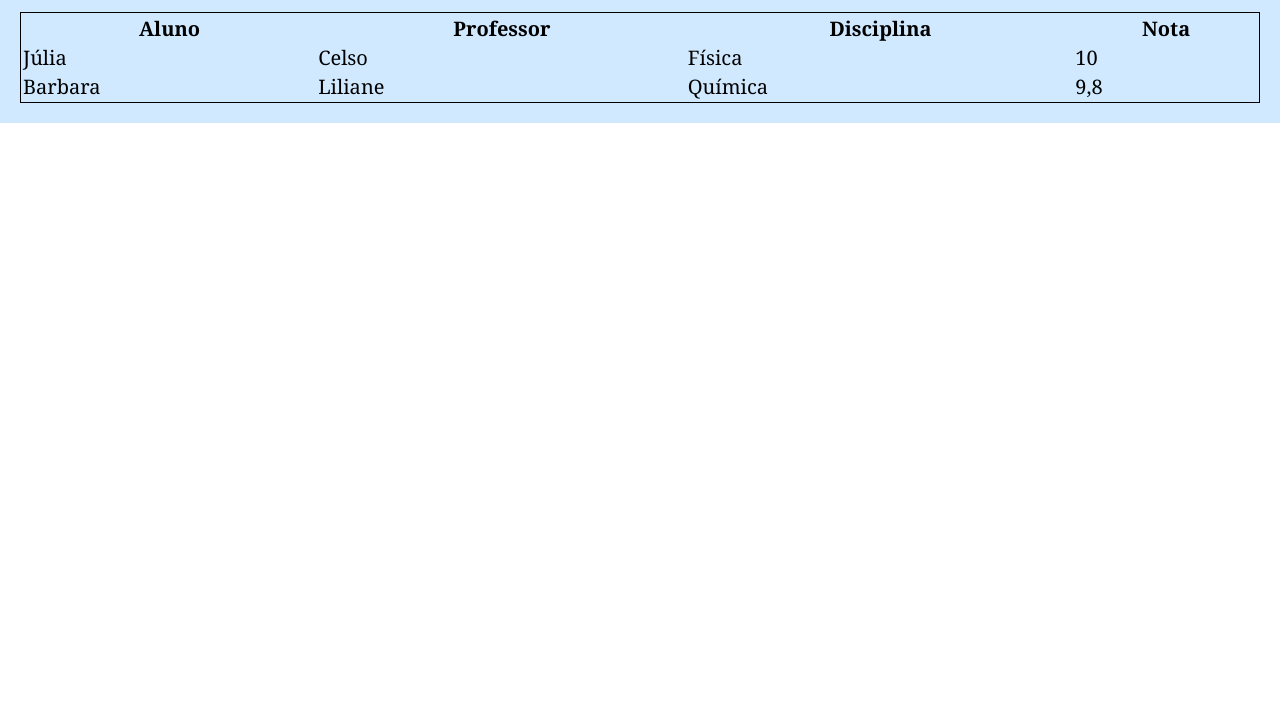
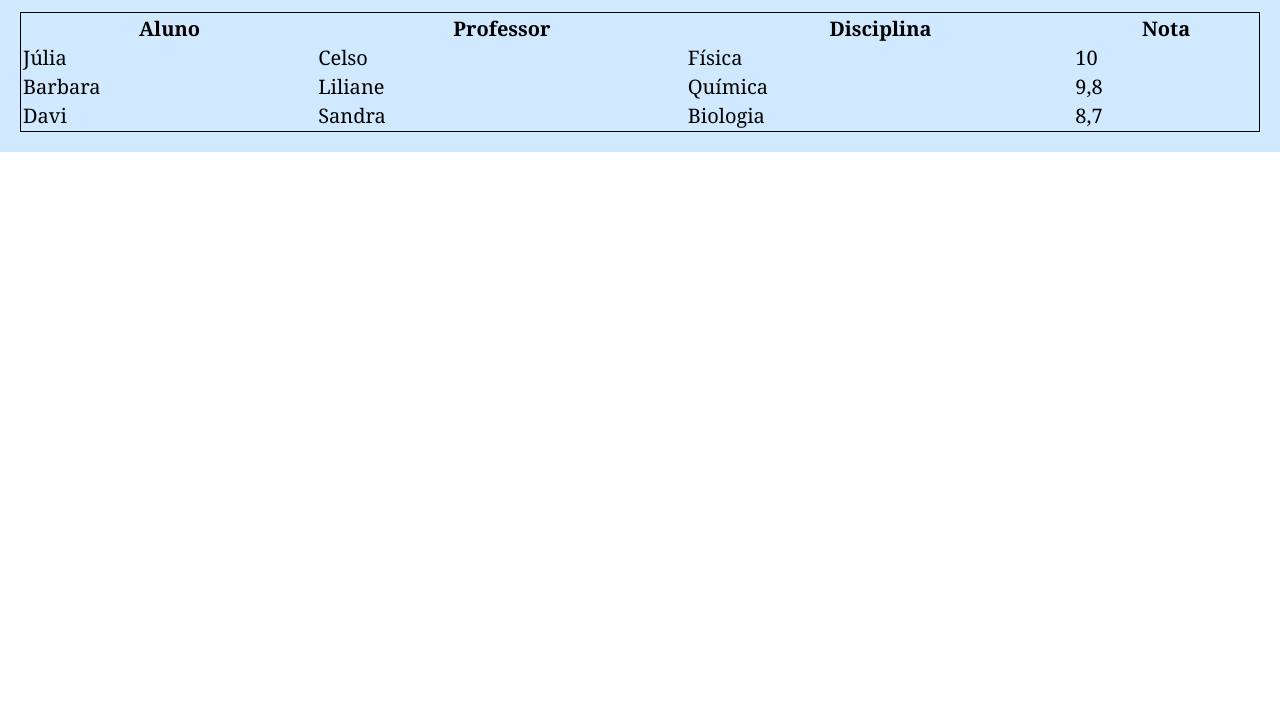
Before and after one commit to barbaraoliveira-sketch/tabelas, a plain HTML site: page index.html in a window 1280 px wide. Shown: the part 77-800 px from the top of the page. Drawn offline with Linux system fonts and the light colour scheme.

Commit message:
fix: inclui dados do davi

```diff
--- a/index.html
+++ b/index.html
@@ -37,6 +37,12 @@
                 <td>Química</td>
                 <td>9,8</td>
             </tr>
+            <tr>
+                <td>Davi</td>
+                <td>Sandra</td>
+                <td>Biologia</td>
+                <td>8,7</td>
+            </tr>
          </table>
     </main>
 </body>
```
